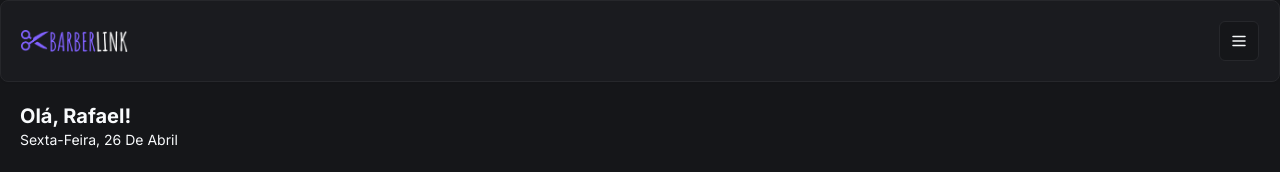
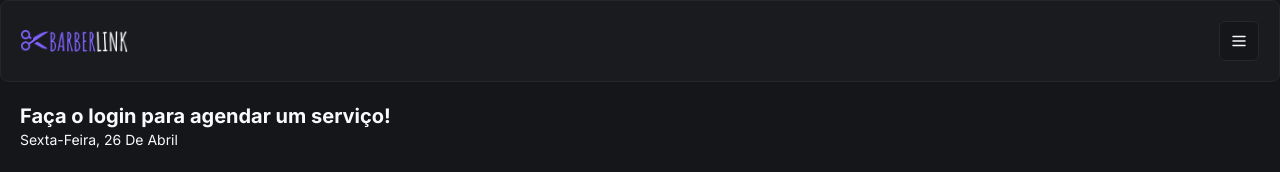
Before and after one commit to raFaL02/barber_app, a Next.js app: page / in a window 1280 px wide. Shown: the top 172 px of the page. Built offline with nearby package versions, Linux system fonts and the light colour scheme; no server answers; the database is empty.

Commit message:
feat: add user name to homepage

```diff
--- a/app/(home)/page.tsx
+++ b/app/(home)/page.tsx
@@ -35,7 +35,7 @@ export default async function Home() {
       <Header />
 
       <div  className="px-5 pt-5">
-      <h2 className="text-xl font-bold">Olá, Rafael!</h2>
+      <h2 className="text-xl font-bold">{session?.user ? `Olá ${session.user.name?.split(" ")[0]}` : "Faça o login para agendar um serviço!"}</h2>
       <p className="capitalize text-sm">
         {format(new Date(), "EEEE',' d 'de' MMMM", {
         locale: ptBR,
```
